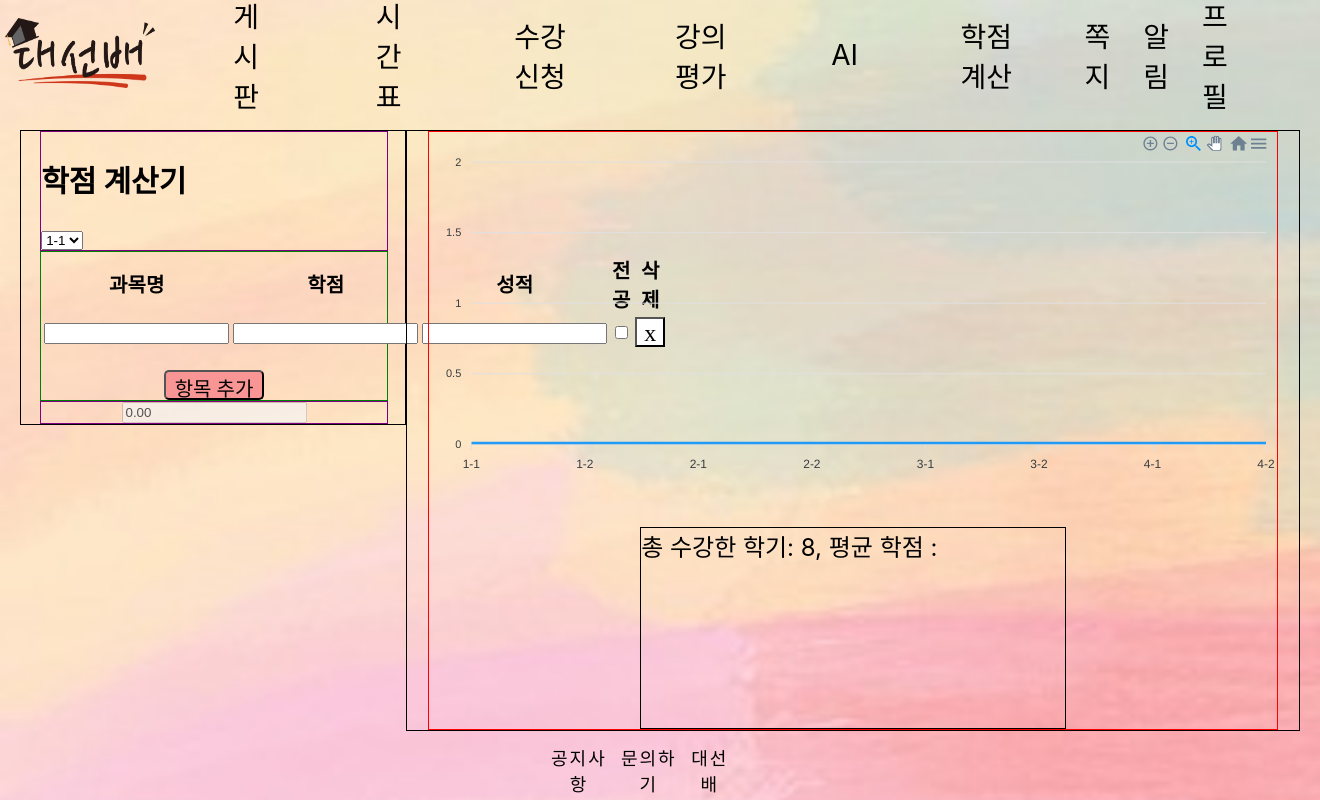
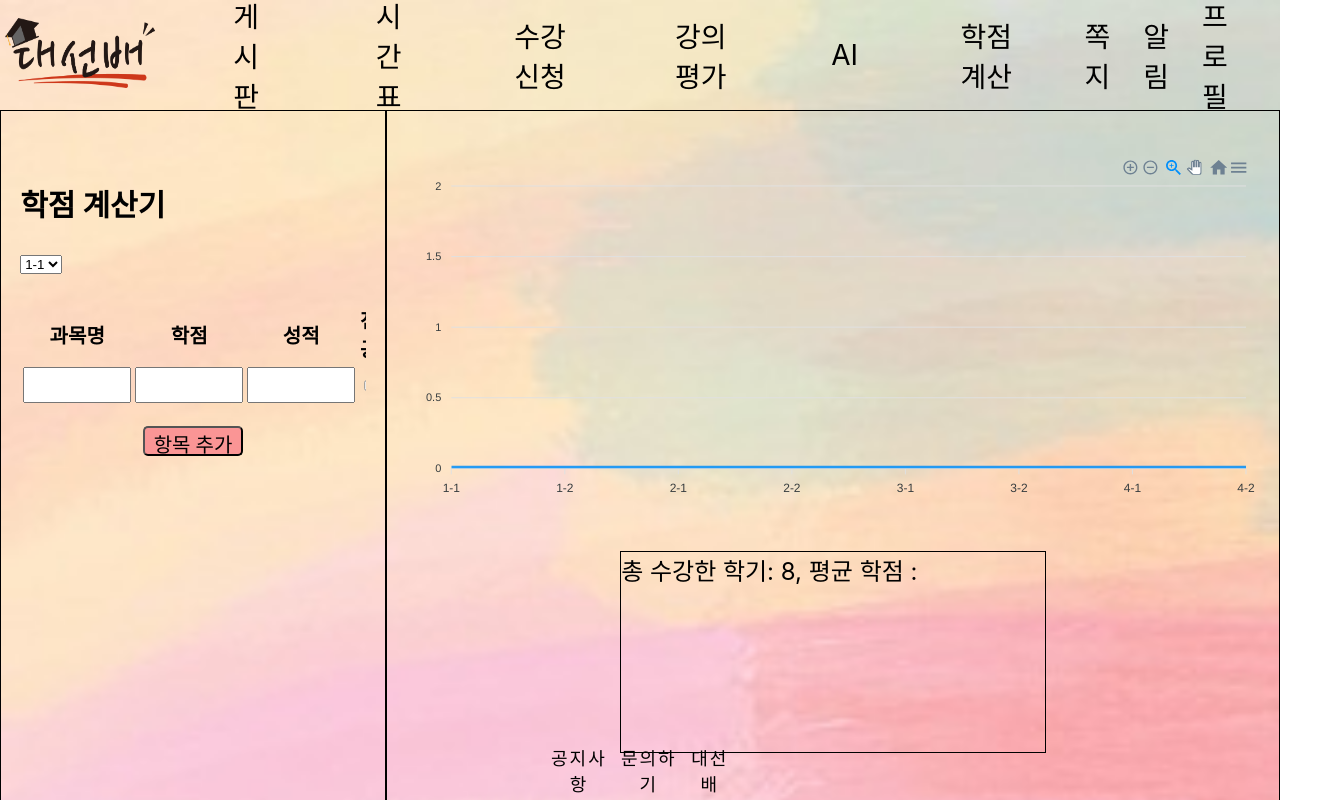
Before and after one commit to DaeSeonBae/frontend, a React (Create React App) app in the folder DSB_front/: page /calculate in a window 1280 px wide. Shown: the top 800 px of the page, 1320 px wide, since content can reach past the window. Built offline with nearby package versions, Linux system fonts and the light colour scheme; a web font is replaced by a local one.

Commit message:
calculate
calculate
- css 수정

```diff
--- a/DSB_front/src/component/calculate.js
+++ b/DSB_front/src/component/calculate.js
@@ -108,7 +108,7 @@ const Calculate = () => {
   };
 
   return (
-    <div className='main_body'>
+    <div className='main_body_c'>
       <div className='inputscore'>
         <div className='inputscore_box'>
           <div className='top'>
@@ -126,7 +126,7 @@ const Calculate = () => {
           </div>
           <div className='mid'>
             <div className='input_box'>
-              <table>
+              <table className='cal_info'>
                 <thead>
                   <tr>
                     <th>과목명</th>
@@ -144,6 +144,7 @@ const Calculate = () => {
                           type='text'
                           value={row[0]}
                           onChange={(e) => handleInputChange(e.target.value, rowIndex, 0)}
+                          style={{ width: '100px', height: '30px' }} // 원하는 크기로 설정
                         />
                       </td>
                       <td>
@@ -151,6 +152,7 @@ const Calculate = () => {
                           type='number'
                           value={row[1]}
                           onChange={(e) => handleInputChange(e.target.value, rowIndex, 1)}
+                          style={{ width: '100px', height: '30px' }}
                         />
                       </td>
                       <td>
@@ -158,6 +160,7 @@ const Calculate = () => {
                           type='number'
                           value={row[2]}
                           onChange={(e) => handleInputChange(e.target.value, rowIndex, 2)}
+                          style={{ width: '100px', height: '30px' }}
                         />
                       </td>
                       <td>
@@ -165,6 +168,7 @@ const Calculate = () => {
                           type='checkbox'
                           checked={row[3]}
                           onChange={(e) => handleCheckboxChange(e.target.checked, rowIndex)}
+                          style={{ transform: 'scale(0.8)' }} // 체크박스 크기 조정
                         />
                       </td>
                       <td>
--- a/DSB_front/src/component_style/calculate.css
+++ b/DSB_front/src/component_style/calculate.css
@@ -1,3 +1,12 @@
+.main_body_c {
+  display: flex;
+  flex-direction: row;
+  justify-content: center;
+  max-width: 1980px;
+  min-width: 1280px;
+  height: 900px;
+}
+
 .inputscore{
   height: 100%;
   width: 30%;
@@ -16,7 +25,7 @@
 .top{
   width: 100%;
   height: 15%;
-  border: 1px solid purple;
+  /* border: 1px solid purple; */
 }
 
 .mid{
@@ -24,14 +33,22 @@
   height: 70%;
 }
 .input_box{
-  width: 100%;
+  width: 100% auto;
   height: 100%;
-  border: 1px solid green;
+  /* border: 1px solid green; */
   display: flex;
   flex-direction: column;
   list-style-type: none;
   /* align-items: center; */
   /* justify-content: space-around; */
+}
+
+.input_box table{
+  width: 100% auto;
+}
+
+.input_box input{
+  width: 100% auto;
 }
 
 .input_box .deleteBtn {
@@ -60,7 +77,7 @@
 .bottom{
   width: 100%;
   height: 15%;
-  border: 1px solid purple;
+  /* border: 1px solid purple; */
   display: flex;
   justify-content: center;
   align-items: center;
@@ -81,7 +98,7 @@
 .outscore_box{
   width: 95%;
   height: 90%;
-  border: 1px solid red;
+  /* border: 1px solid red; */
 }
 
 .average_box{
--- a/DSB_front/src/component_style/main_body.css
+++ b/DSB_front/src/component_style/main_body.css
@@ -4,7 +4,7 @@
   justify-content: center;
   max-width: 1980px;
   min-width: 1280px;
-  height: 700%;
+  height: 100%;
 }
 
 .first{
```
